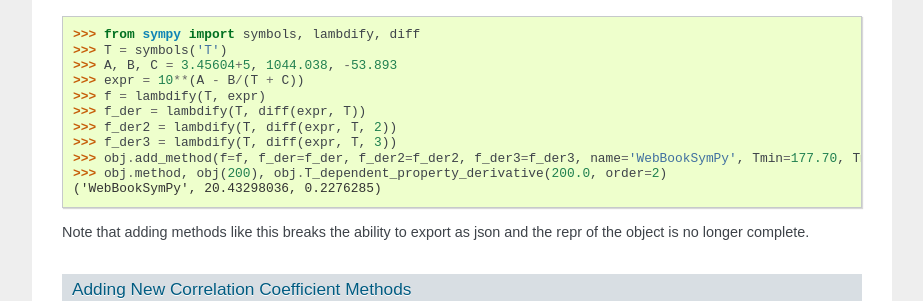
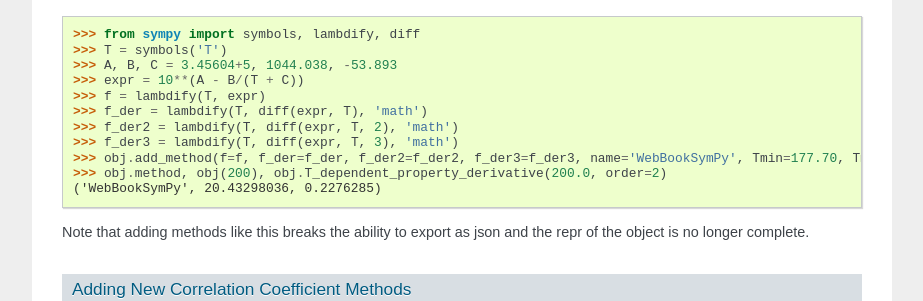
Before and after one commit to CalebBell/thermo, a Sphinx documentation site: the page built from docs/property_objects.rst, in a window 1280 px wide and 900 px high, scrolled down 7350 px. Shown: the part 156-457 px from the top of the window, without its empty margins (198-1121 px from the left). Built offline with Sphinx 7.4.7, drawn with Linux system fonts in a browser that asks for light colours; formulas are drawn with MathJax 3; pages that are not in the unit, such as notebooks, are missing from menus.

```diff
--- a/docs/property_objects.rst
+++ b/docs/property_objects.rst
@@ -279,9 +279,9 @@ Optionally, some derivatives and integrals can be provided for new methods as we
 >>> A, B, C = 3.45604+5, 1044.038, -53.893
 >>> expr = 10**(A - B/(T + C))
 >>> f = lambdify(T, expr)
->>> f_der = lambdify(T, diff(expr, T))
->>> f_der2 = lambdify(T, diff(expr, T, 2))
->>> f_der3 = lambdify(T, diff(expr, T, 3))
+>>> f_der = lambdify(T, diff(expr, T), 'math')
+>>> f_der2 = lambdify(T, diff(expr, T, 2), 'math')
+>>> f_der3 = lambdify(T, diff(expr, T, 3), 'math')
 >>> obj.add_method(f=f, f_der=f_der, f_der2=f_der2, f_der3=f_der3, name='WebBookSymPy', Tmin=177.70, Tmax=264.93)
 >>> obj.method, obj(200), obj.T_dependent_property_derivative(200.0, order=2)
 ('WebBookSymPy', 20.43298036, 0.2276285)
```
Also changed, not shown: 3 other files.
